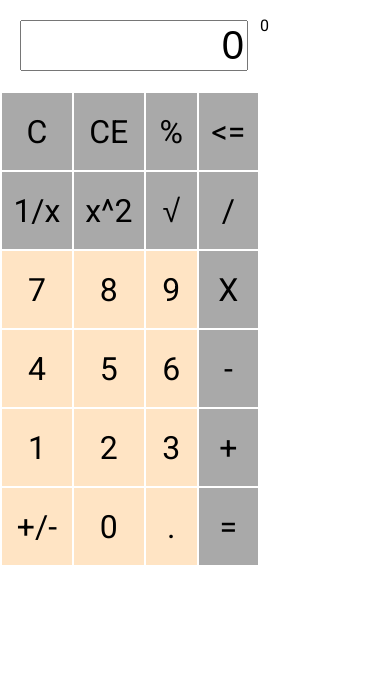
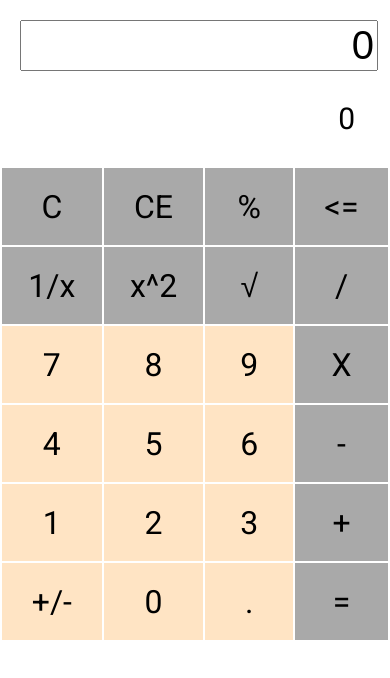
Before and after one commit to TerrorV/smetalo-calc, an Angular app: page / in a window 390 px wide. Shown: the top 678 px of the page. Built offline with nearby package versions, Linux system fonts and the light colour scheme.

Commit message:
Refactoring of the UI Responsivly hide the history

```diff
--- a/src/app/app.component.html
+++ b/src/app/app.component.html
@@ -1,7 +1,13 @@
 <div class="calculator">
     <div class="calculator__main">
         <div class="calculator__input-container">
-            <input class="calculator__input" [ngModel]="historySvc.current" readonly>
+            <input class="calculator__input" [ngModel]="historySvc.current" readonly />
+            <p class="calculator__current-trans">
+                <span *ngFor="let entry of historySvc.GetLastTransaction()">{{entry.value}}</span>
+                <span *ngIf='historySvc.entries.length==0 || historySvc.entries[historySvc.entries.length - 1].constructor.name == "OperationEntry"' >{{historySvc.current}}</span>
+                <span *ngIf='historySvc.entries.length>0 && historySvc.entries[historySvc.entries.length - 1].constructor.name == "NumericEntry"' >{{historySvc.operation}}</span>
+                &nbsp;
+           </p>
         </div>
         <div class="calculator__keypad">
             <table class="calculator__keypad-table">
@@ -47,12 +53,7 @@
         </div>
     </div>
     <div class="calculator__history">
-        <p>
-             <span *ngFor="let entry of historySvc.GetLastTransaction()">{{entry.value}}</span>
-            <span *ngIf='historySvc.entries.length==0 || historySvc.entries[historySvc.entries.length - 1].constructor.name == "OperationEntry"' >{{historySvc.current}}</span>
-            <span *ngIf='historySvc.entries.length>0 && historySvc.entries[historySvc.entries.length - 1].constructor.name == "NumericEntry"' >{{historySvc.operation}}</span>
-            &nbsp;
-        </p>
+
         <div *ngFor="let trans of historySvc.GetListOfTransactions()">
             <span *ngFor="let entry of trans">{{entry.value}}</span>
         </div>
--- a/src/app/app.component.scss
+++ b/src/app/app.component.scss
@@ -7,7 +7,13 @@
 }
 
 .calculator__history {
-    flex: 1 1 33.33%;
+    @media screen and (min-width: 651px) {
+        display: initial;
+        flex: 1 1 33.33%;
+      }
+    @media screen and (max-width: 650px) {
+        display: none !important;
+    }
 }
 
 .calculator__input-container {
@@ -16,6 +22,11 @@
     .calculator__input {
         width: 100%;
         font-size: 40px;
+        text-align: right;
+    }
+
+    .calculator__current-trans {
+        font-size: 30px;
         text-align: right;
     }
 }
```
